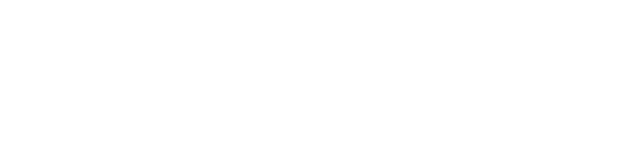
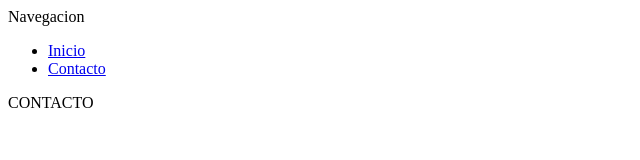
Before and after one commit to The2troller/WEB-H, a plain HTML site: page Contacto.html in a window 1280 px wide. Shown: the whole page, without its empty margins (0-640 px from the left). Drawn offline with Linux system fonts and the light colour scheme.

Commit message:
Paginas de navegacion

```diff
--- a/Contacto.html
+++ b/Contacto.html
@@ -0,0 +1,26 @@
+<!DOCTYPE html>
+<html lang="en">
+<head>
+    <meta charset="UTF-8">
+    <meta name="viewport" content="width=device-width, initial-scale=1.0">
+    <title>Inicio</title>
+    <link rel="stylesheet" href="style.css">
+</head>
+<body>
+    <header>
+        <nav>
+            <div class = "navbar">Navegacion</div>
+            <ul class = "nav-links">
+                <li><a href="index.html">Inicio</a></li>
+                <li><a href="contacto.html">Contacto</a></li>
+
+            </ul>
+        </nav>
+    </header>
+
+    <main>
+        CONTACTO
+    </main>
+
+</body>
+</html>
```
Also changed, not shown: index.html (+6 -5 lines).
